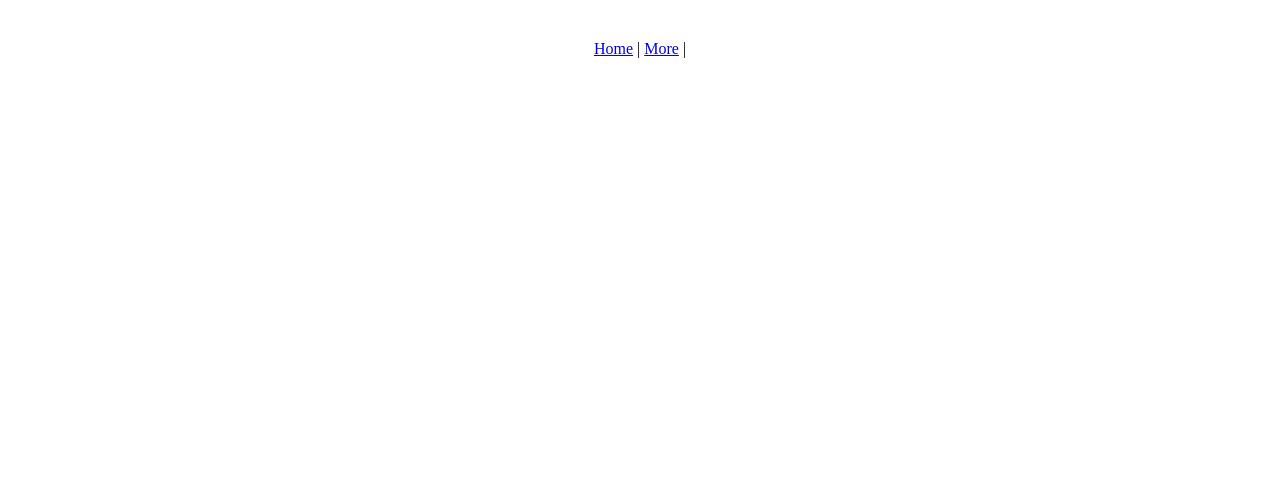
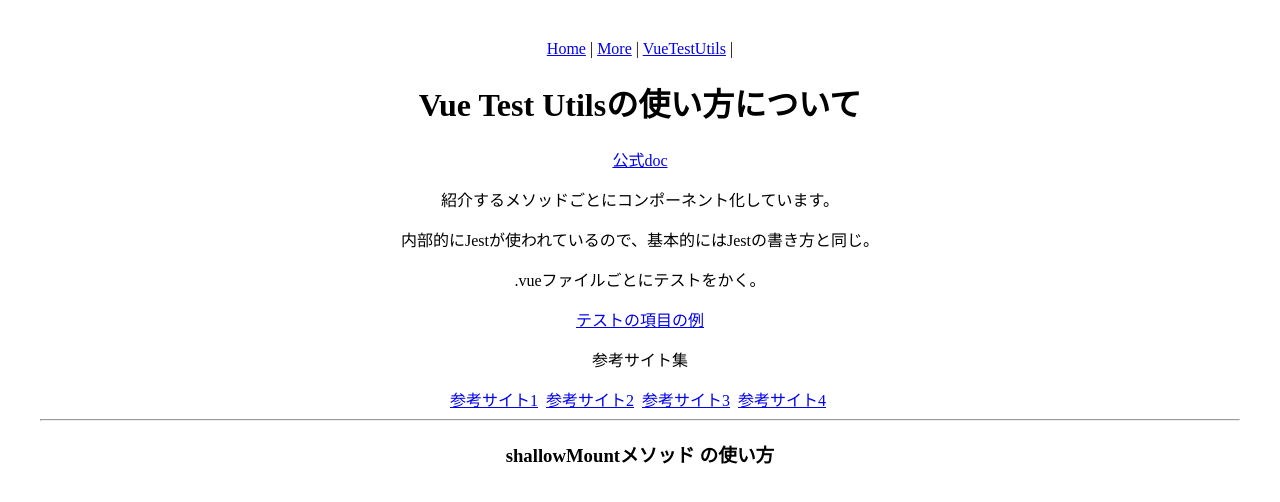
Before and after one commit to ryota-09/jest-tutorial, a Vue app: page /template in a window 1280 px wide. Before the commit this address had no page. Shown: the top 502 px of the page. Built offline with nearby package versions, Linux system fonts and the light colour scheme.

Commit message:
説明文の配置

```diff
--- a/src/App.vue
+++ b/src/App.vue
@@ -5,6 +5,7 @@
 <template>
   <RouterLink to="/">Home</RouterLink>&nbsp;|
   <RouterLink to="/about">More</RouterLink>&nbsp;|
+  <RouterLink to="/template">VueTestUtils</RouterLink>&nbsp;|
     <RouterView />
 </template>
 
--- a/src/router/index.ts
+++ b/src/router/index.ts
@@ -16,6 +16,14 @@
       // this generates a separate chunk (About.[hash].js) for this route
       // which is lazy-loaded when the route is visited.
       component: () => import('../views/AboutView.vue')
+    },
+    {
+      path: '/template',
+      name: 'Template',
+      // route level code-splitting
+      // this generates a separate chunk (About.[hash].js) for this route
+      // which is lazy-loaded when the route is visited.
+      component: () => import('../views/Template.vue')
     }
   ]
 })
--- a/src/views/HomeView.vue
+++ b/src/views/HomeView.vue
@@ -5,6 +5,7 @@
 <template>
   <h1>\ Jest Tutorial ! /</h1>
   <h2>~ Vite, Vue3, TypeScript ~</h2>
+  <a href="https://vuesome.dev/articles/add-testing-to-vite/">環境構築の引用サイト</a>
   <br />
   <hr>
   <h3>そもそもテストって？</h3>
@@ -18,7 +19,9 @@
   <p>開発中の簡易テストはconsole.logで行っている。</p>
   <p>しかし、この方法では問題がある。</p>
   <p>コードの変更を加えた時、不具合がないか確認するために行うリグレッションテストができない。</p>
-  <a href="https://hnavi.co.jp/knowledge/blog/regression-test/">引用サイト</a>
+  <a href="https://hnavi.co.jp/knowledge/blog/regression-test/">引用サイト1</a>&nbsp;
+  <a href="https://www.codegrid.net/articles/js-test-1/">引用サイト2</a>&nbsp;
+  <a href="https://www.codegrid.net/articles/2016-unit-test-1/">引用サイト3</a>
   <p></p>
   <hr>
   <h3>Vueの単体テスト</h3>
--- /dev/null
+++ b/src/views/Template.vue
@@ -0,0 +1,19 @@
+<script setup lang="ts">
+
+</script>
+
+<template>
+  <h1>Vue Test Utilsの使い方について</h1>
+  <a href="https://test-utils.vuejs.org/guide/">公式doc</a>
+  <p>紹介するメソッドごとにコンポーネント化しています。</p>
+  <p>内部的にJestが使われているので、基本的にはJestの書き方と同じ。</p>
+  <p>.vueファイルごとにテストをかく。</p>
+  <a href="https://aimstogeek.hatenablog.com/entry/2020/09/14/080000">テストの項目の例</a>
+  <p>参考サイト集</p>
+  <a href="https://www.ragate.co.jp/blog/articles/10998">参考サイト1</a>&nbsp;
+  <a href="https://www.ragate.co.jp/blog/articles/10228#h2-5">参考サイト2</a>&nbsp;
+  <a href="https://www.codegrid.net/articles/2018-vue-testing-1/">参考サイト3</a>&nbsp;
+  <a href="https://reffect.co.jp/vue/vue-jest-test">参考サイト4</a>&nbsp;
+  <hr>
+  <h3>shallowMountメソッド の使い方</h3>
+</template>
```
